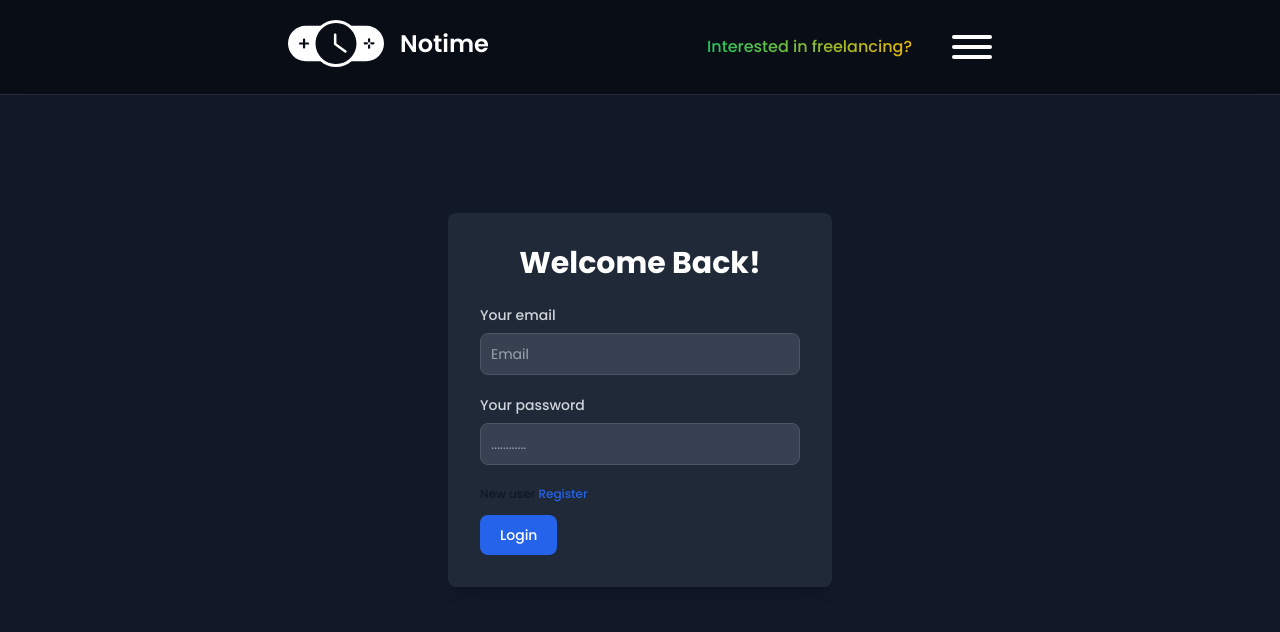
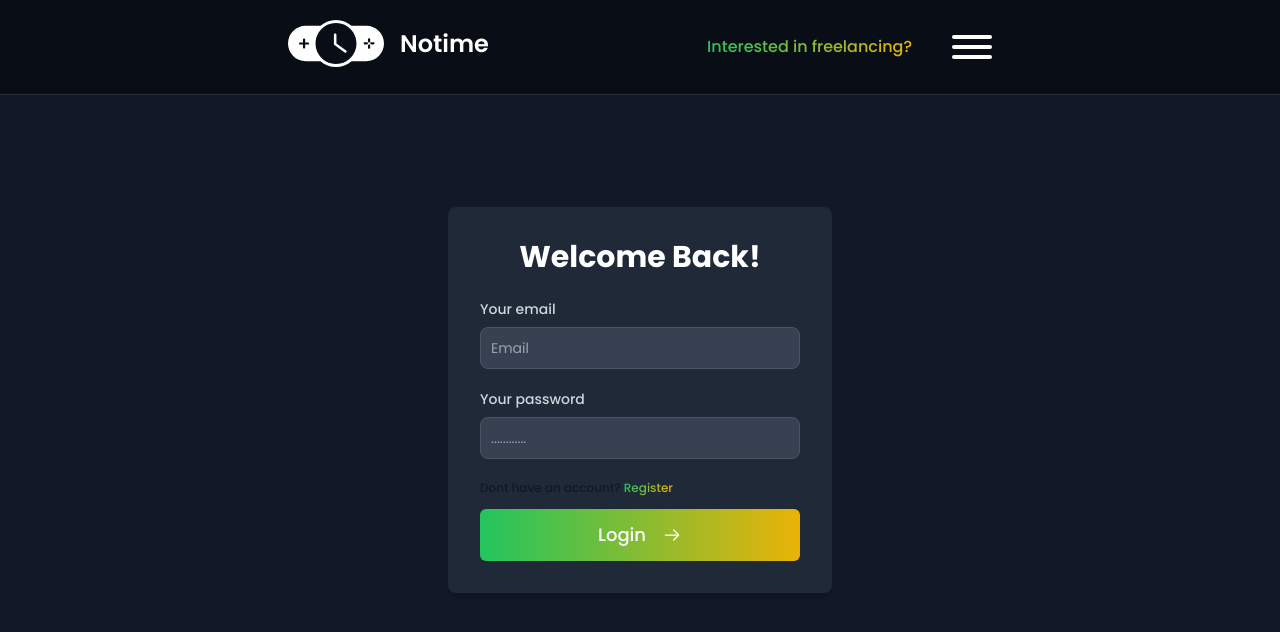
Before and after one commit to NoTimeInnovations/notime-folio, a Next.js app: page /auth/login in a window 1280 px wide. Shown: the top 632 px of the page. Built offline with nearby package versions, Linux system fonts and the light colour scheme.

Commit message:
changed button colors

```diff
--- a/src/components/home/Button.jsx
+++ b/src/components/home/Button.jsx
@@ -2,10 +2,10 @@ import React from 'react'
 
 const Button = ({text,gradient , onClick , disabled}) => {
   return (
-    <div onClick={onClick} className={`${gradient} ${disabled ? 'pointer-events-none opacity-50' : ''} select-none cursor-pointer flex gap-4 items-center p-3 px-10 text-nowrap text-lg font-medium rounded-md justify-center`}>
+    <button onClick={onClick} className={`${gradient} ${disabled ? 'pointer-events-none opacity-50' : ''} w-full select-none cursor-pointer flex gap-4 items-center p-3 px-10 text-nowrap text-lg font-medium rounded-md justify-center`}>
         {text}
         <img src='/arrow-right.svg' alt="arrow-right" className='w-5' />
-    </div>
+    </button>
   )
 }
 
--- a/src/pages/LoginPage.jsx
+++ b/src/pages/LoginPage.jsx
@@ -4,6 +4,8 @@ import { motion } from "framer-motion";
 import Link from "next/link";
 import toast from "react-hot-toast";
 import { useRouter } from "next/navigation";
+import Button from "@/components/home/Button";
+import GradientText from "@/components/common/GradientText";
 
 export default function LoginPage() {
   const [form, setForm] = useState({
@@ -138,25 +140,17 @@ export default function LoginPage() {
               htmlFor="terms"
               className="text-[12px] font-medium text-gray-900 dark:text-gray-300"
             >
-              New user{" "}
+             Dont have an account?{" "}
               <Link
                 href="/auth/registration"
                 className="text-blue-600 hover:underline dark:text-blue-500 text-[12px] font-medium"
               >
-                Register
+                <GradientText>Register</GradientText>
               </Link>
             </label>
           </div>
-          <motion.button
-            disabled={isLoading}
-            type="submit"
-            className="text-white bg-blue-600 hover:bg-blue-700 focus:ring-4 focus:outline-none focus:ring-blue-500 font-medium rounded-lg text-sm w-full sm:w-auto px-5 py-2.5 text-center"
-            initial={{ opacity: 0, scale: 0.9 }}
-            animate={{ opacity: 1, scale: 1 }}
-            transition={{ duration: 0.4, delay: 0.4 }}
-          >
-            Login
-          </motion.button>
+          <Button text={'Login'} disabled={isLoading} gradient={'bg-gradient-to-r text-white from-green-500 to-yellow-500'} />
+
         </form>
       </motion.div>
     </div>
--- a/src/pages/RegistrationPage.jsx
+++ b/src/pages/RegistrationPage.jsx
@@ -6,6 +6,8 @@ import Link from "next/link";
 import React, { useState } from "react";
 import { useRouter } from "next/navigation"; // Import useRouter
 import toast from "react-hot-toast";
+import Button from "@/components/home/Button";
+import GradientText from "@/components/common/GradientText";
 
 export default function RegistrationPage() {
   const [form, setForm] = useState({
@@ -120,7 +122,7 @@ export default function RegistrationPage() {
   };
 
   return (
-    <div className="mt-32">
+    <div className="my-32">
       <div className="grid xs:grid-cols-1 xs:gap-10 lg:grid-cols-2 items-center justify-center w-3/4 mx-auto">
         <div>
           <FileUpload
@@ -242,22 +244,16 @@ export default function RegistrationPage() {
               />
             </div>
 
-            <button
-              type="submit"
-              className={`text-white w-full mb-5 bg-blue-600 hover:bg-blue-700 focus:ring-4 focus:outline-none focus:ring-blue-300 font-medium rounded-lg text-sm px-5 py-2.5 text-center dark:bg-blue-500 dark:hover:bg-blue-600 dark:focus:ring-blue-800 ${
-                loading ? "opacity-50 cursor-not-allowed" : ""
-              }`}
-              disabled={loading}
-            >
-              {loading ? "Loading..." : "Submit"}
-            </button>
-            <p className="text-sm text-gray-500 dark:text-gray-400 text-center">
+            <Button text={'Register'} disabled={loading} gradient={'bg-gradient-to-r text-white from-green-500 to-yellow-500'} />
+            <p className="text-sm text-gray-500 dark:text-gray-400 text-center mt-2">
               Already have an account?{" "}
               <Link
                 href="/auth/login"
-                className="font-medium text-blue-600 hover:underline dark:text-blue-500"
+                className="font-medium text-blue-600 hover:underline dark:text-blue-500 "
               >
+                <GradientText>
                 Login here
+                </GradientText>
               </Link>
             </p>
           </form>
```
